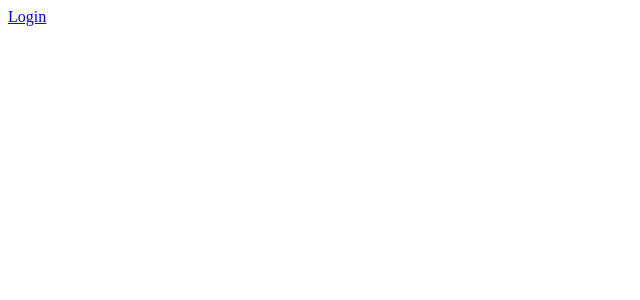
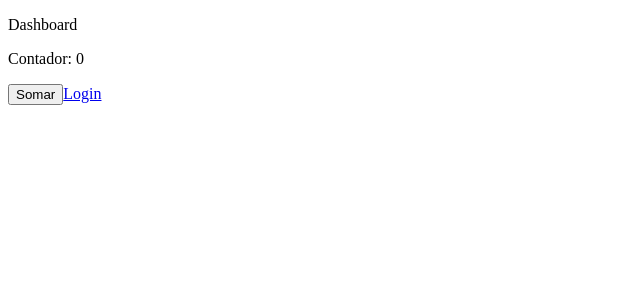
Before and after one commit to fabioNog/basic_react_hook, a React (Create React App) app: page / in a window 1280 px wide. Shown: the top 300 px of the page, without its empty margins (0-640 px from the left). Built offline with nearby package versions, Linux system fonts and the light colour scheme.

Commit message:
Using hook useRef

```diff
--- a/src/app/pages/dashboard/Dashboard.tsx
+++ b/src/app/pages/dashboard/Dashboard.tsx
@@ -1,4 +1,5 @@
 import { Link } from "react-router-dom";
+import { useRef } from "react";
 
 const Button = () => {
     return(
@@ -10,8 +11,16 @@ const Button = () => {
 }
 
 export const Dashboard = () => {
+    const counterRef = useRef(0);
     return (
+
         <div>
+            <p>Dashboard</p>
+            <p>Contador: {counterRef.current}</p>
+            <button onClick={() => counterRef.current++}>
+                Somar
+            </button>
+
             <Button/>
         </div>
     )
```
